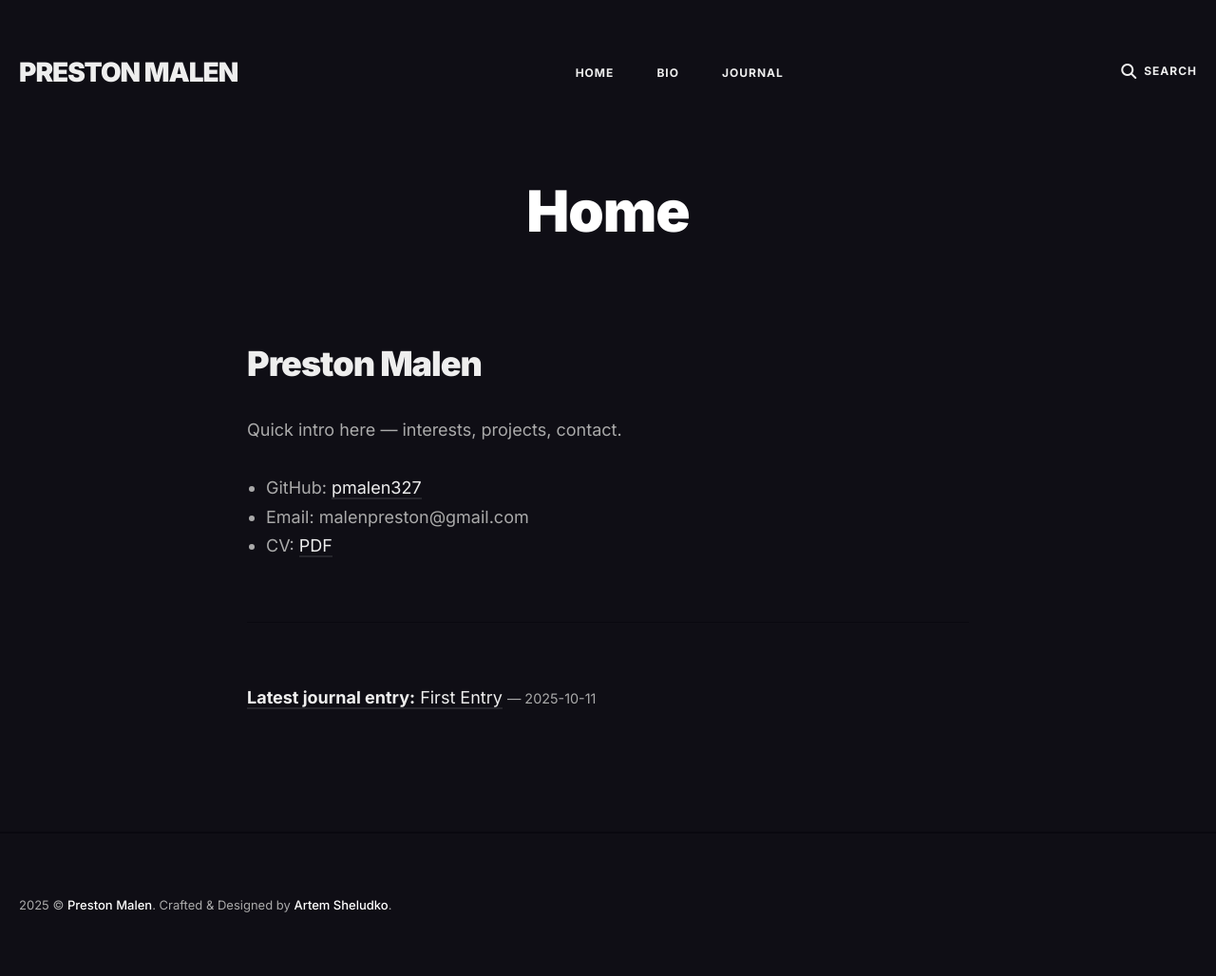
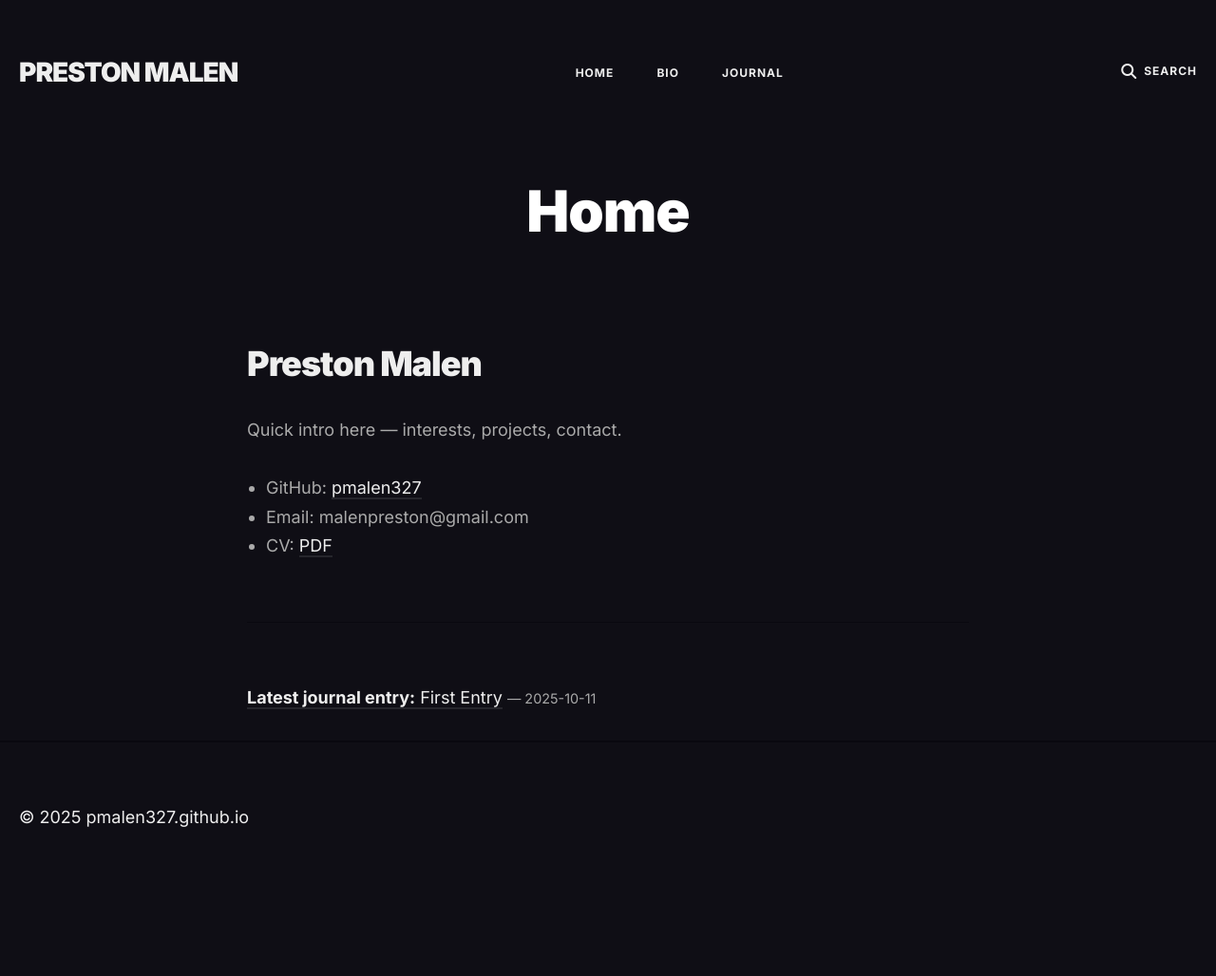
Before and after one commit to pmalen327/pmalen327.github.io, a Jekyll site: the page built from index.html, in a window 1280 px wide. Shown: the whole page at 95% size. Built offline with Jekyll 4.4.1, drawn with Linux system fonts in a browser that asks for light colours; the list of posts is cut into pages by our own code; after the commit the page ends 941 px from its top, so only the background shows below that.

Commit message:
quick push

```diff
--- a/_includes/footer.html
+++ b/_includes/footer.html
@@ -1,28 +1,5 @@
-<!-- begin footer-widgets -->
-<section class="footer-widgets">
-  <div class="container">
-    <div class="row">
-      {% comment %}
-      {% include footer-widgets/widget-recent-posts.html %}
-      {% include footer-widgets/widget-tag-cloud.html %}
-      {% include footer-widgets/widget-subscribe.html %}
-      {% endcomment %}
-    </div>
-  </div>
-</section>
-<!-- end footer-widgets -->
-
-<!-- begin footer -->
 <footer class="footer">
   <div class="container">
-    <div class="row">
-      <div class="col col-12">
-      <div class="footer__inner">
-        <div class="copyright">{{ site.time | date: '%Y' }} &copy; <a href="/">{{ site.data.settings.title }}</a>. Crafted & Designed by <a href="https://jekyllthemes.io/developers/artem-sheludko">Artem Sheludko</a>.</div>
-        {% include social-links.html %}
-        </div>
-      </div>
-    </div>
+    © {{ site.time | date: '%Y' }} {{ site.title }}
   </div>
 </footer>
-<!-- end footer -->
```
